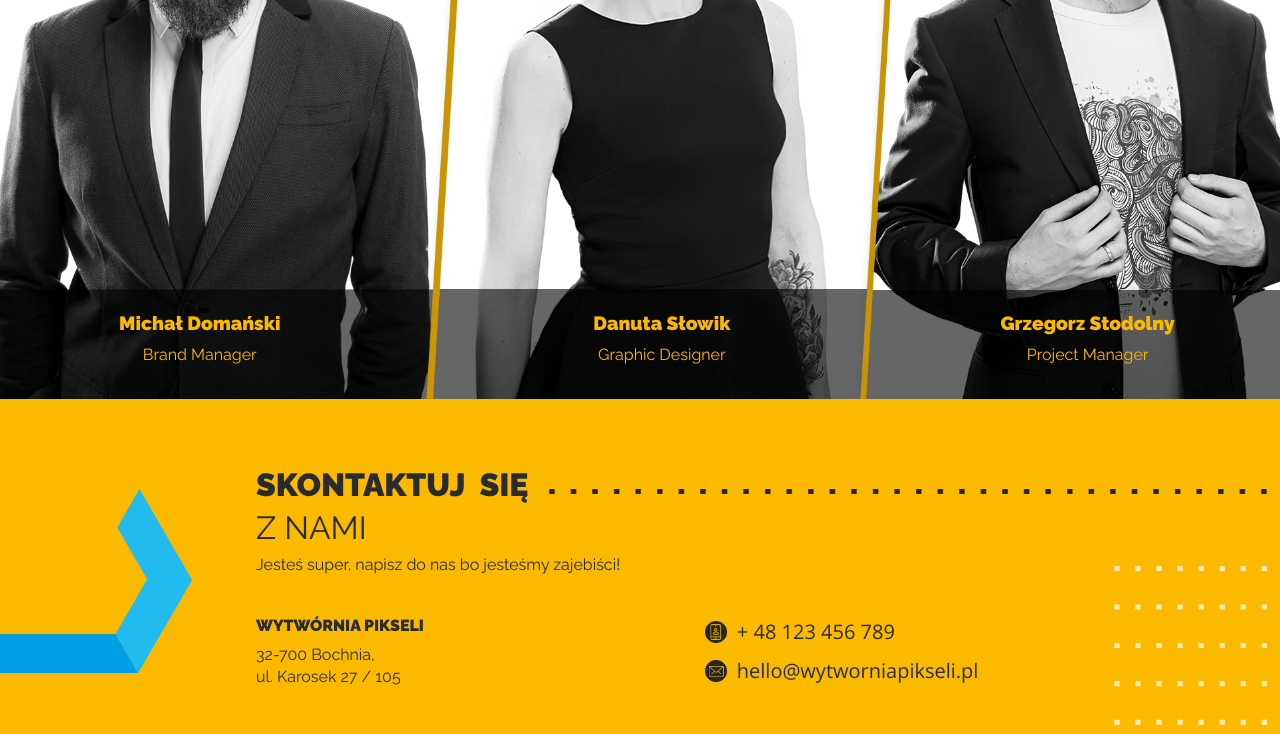
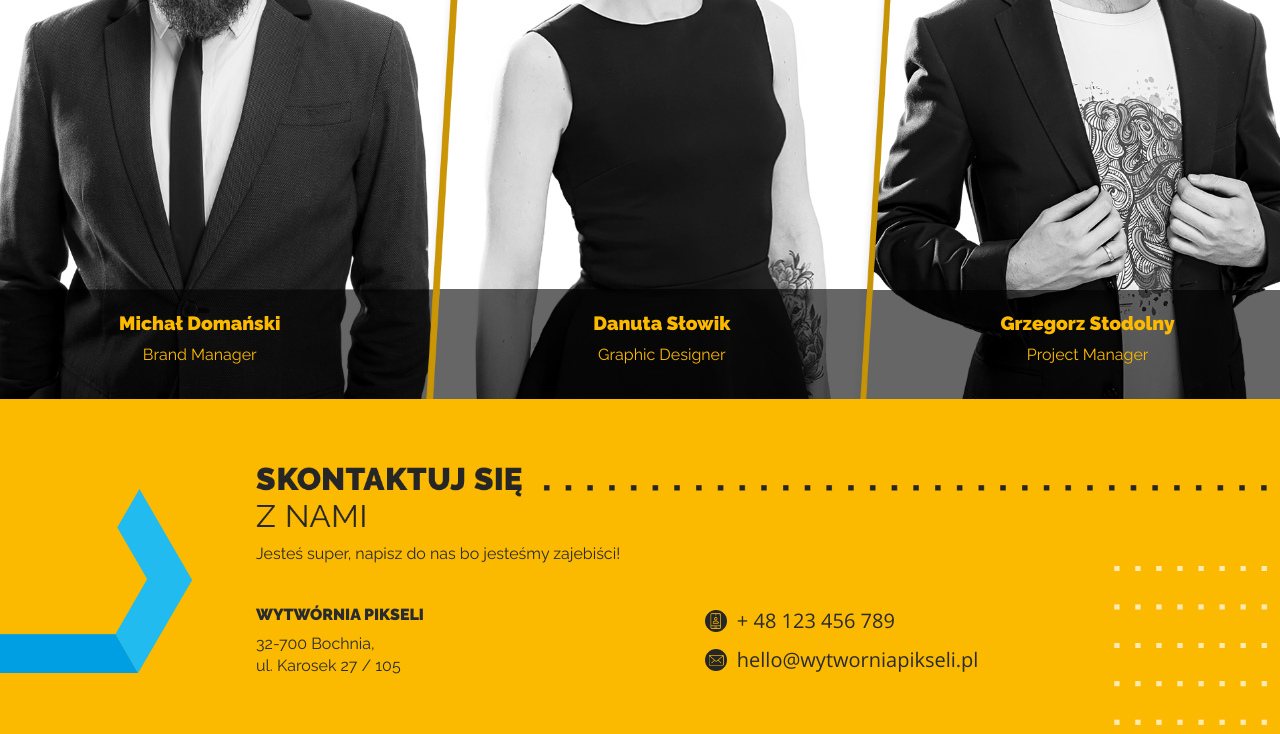
Before and after one commit to natalianowak/wytworniaPikseli, a website: page index.html in a window 1280 px wide. Shown: the part 1661-2395 px from the top of the page. Drawn offline with nearby package versions, Linux system fonts and the light colour scheme; some packages are replaced by stand-ins of ours.

Commit message:
zmiana po dodaniu skontakuj jako img

```diff
--- a/index.html
+++ b/index.html
@@ -193,15 +193,10 @@
         <div class="srodkowanieWpionie">
             <!--<img class="blueDolny" src="img/blueSymbolDolny.png">-->
             <div class="opakownie">
-                <div class="kontakt">
-                    <h2 class="heavy">SKONTAKTUJ<span class="yellow">_</span>SIĘ<span class="yellow">_</span></h2>
-                </div>
-                <div class="kropkiCzarne">
-                    <img class="kropkiCzarneImg" src="img/kontaktKropkiCzarne.png">
-                </div>
+             <img class="skontaktuj" src="img/skontaktuj.png">
             </div>
             <div class="zNami">
-                <h2>Z NAMI</h2>
+
                 <p>Jesteś super, napisz do nas bo jesteśmy zajebiści!</p>
             </div>
 
--- a/map.css
+++ b/map.css
@@ -519,6 +519,12 @@ h3 {
 .opakownie {
     display: flex;
     align-items: baseline;
+    width:100%;
+    padding-left: 20%;
+}
+.skontaktuj{
+    width:100%
+
 }
 
 .srodkowanieWpionie {
@@ -556,6 +562,7 @@ h3 {
 .zNami {
     padding-left: 20%;
     padding-bottom: 30px;
+    padding-top: 10px;
 }
 
 .inline {
```
Also changed, not shown: img/skontaktuj.png (added).
